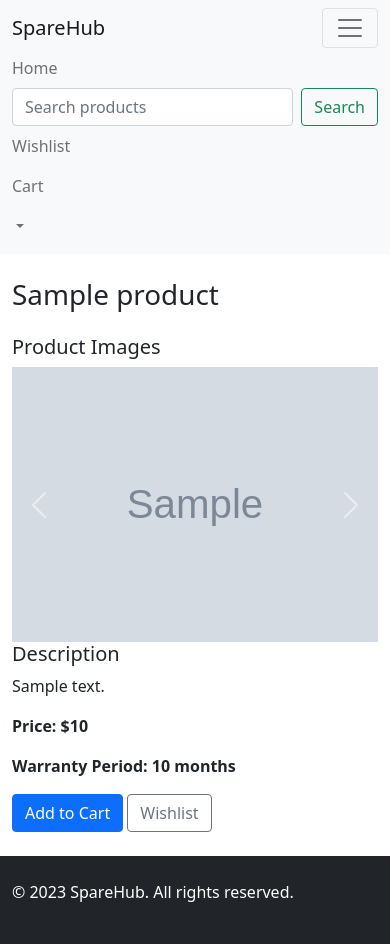
After one commit to DhanushMenon/SpareHub, a Django app: template sparehub/templates/product_detail.html in a window 390 px wide, after a click that opens the changed part. The commit adds this page. Run offline with Django 3.2, Linux system fonts and the light colour scheme; the template is opened without the code that fills it: most values are stand-ins (such as "Sample title", 1, 10 or a date in 2020); grey boxes marked "Sample" are stand-in pictures.

```diff
--- a/sparehub/spares/urls.py
+++ b/sparehub/spares/urls.py
@@ -6,7 +6,7 @@ from spares import views as spares_views
 
 from django.urls import path
 from . import views  # Import views from the current app
-from .views import login_view, register_view
+from .views import login_view, register_view, product_detail
 
 from django.contrib.auth import views as auth_views
 
@@ -48,6 +48,9 @@ urlpatterns = [
     path('category/<str:category>/', views.category_products, name='category_products'),  # New URL pattern
 
 
+    path('product/<int:product_id>/', product_detail, name='product_detail'),
+
+
 
 
 ]
--- /dev/null
+++ b/sparehub/templates/product_detail.html
@@ -0,0 +1,140 @@
+{% load static %}
+<!DOCTYPE html>
+<html lang="en">
+<head>
+    <meta charset="UTF-8">
+    <meta name="viewport" content="width=device-width, initial-scale=1.0">
+    <title>{{ product.name }} - SpareHub</title>
+    <link href="https://cdn.jsdelivr.net/npm/bootstrap@5.1.3/dist/css/bootstrap.min.css" rel="stylesheet">
+    <script src="https://code.jquery.com/jquery-3.6.0.min.js"></script>
+</head>
+<body>
+    <nav class="navbar navbar-expand-lg navbar-light bg-light">
+        <div class="container">
+            <a class="navbar-brand" href="{% url 'spares:browse_customer' %}">SpareHub</a>
+            <button class="navbar-toggler" type="button" data-bs-toggle="collapse" data-bs-target="#navbarNav" aria-controls="navbarNav" aria-expanded="false" aria-label="Toggle navigation">
+                <span class="navbar-toggler-icon"></span>
+            </button>
+            <div class="collapse navbar-collapse" id="navbarNav">
+                <ul class="navbar-nav me-auto">
+                    <li class="nav-item">
+                        <a class="nav-link" href="{% url 'spares:browse_customer' %}">Home</a>
+                    </li>
+                </ul>
+                <form class="d-flex" method="GET" action="{% url 'spares:browse_customer' %}">
+                    <input class="form-control me-2" type="search" placeholder="Search products" aria-label="Search" name="search" value="{{ request.GET.search }}">
+                    <button class="btn btn-outline-success" type="submit">Search</button>
+                </form>
+                <ul class="navbar-nav ms-auto">
+                    <li class="nav-item">
+                        <a class="nav-link" href="{% url 'spares:view_wishlist' %}"><i class="fas fa-heart"></i> Wishlist</a>
+                    </li>
+                    <li class="nav-item">
+                        <a class="nav-link" href="{% url 'spares:view_cart' %}"><i class="fas fa-shopping-cart"></i> Cart</a>
+                    </li>
+                    <li class="nav-item dropdown">
+                        <a class="nav-link dropdown-toggle" href="#" id="navbarDropdown" role="button" data-bs-toggle="dropdown" aria-expanded="false">
+                            <i class="fas fa-user"></i> {{ request.user.username }}
+                        </a>
+                        <ul class="dropdown-menu" aria-labelledby="navbarDropdown">
+                            <li><a class="dropdown-item" href="#">Profile</a></li>
+                            <li><a class="dropdown-item" href="#">Orders</a></li>
+                            <li><hr class="dropdown-divider"></li>
+                            <li>
+                                <form method="post" action="{% url 'logout' %}">
+                                    {% csrf_token %}
+                                    <button type="submit" class="dropdown-item">Logout</button>
+                                </form>
+                            </li>
+                        </ul>
+                    </li>
+                </ul>
+            </div>
+        </div>
+    </nav>
+
+    <main class="container my-4">
+        <h1 class="mb-4">{{ product.name }}</h1>
+        <div class="row">
+            <div class="col-md-6">
+                <h5>Product Images</h5>
+                <div id="carouselExampleIndicators" class="carousel slide" data-bs-ride="carousel">
+                    <div class="carousel-inner">
+                        {% for image in product.images.all %}
+                            <div class="carousel-item {% if forloop.first %}active{% endif %}">
+                                <img src="{{ image.image.url }}" class="d-block w-100" alt="{{ product.name }}">
+                            </div>
+                        {% endfor %}
+                    </div>
+                    <button class="carousel-control-prev" type="button" data-bs-target="#carouselExampleIndicators" data-bs-slide="prev">
+                        <span class="carousel-control-prev-icon" aria-hidden="true"></span>
+                        <span class="visually-hidden">Previous</span>
+                    </button>
+                    <button class="carousel-control-next" type="button" data-bs-target="#carouselExampleIndicators" data-bs-slide="next">
+                        <span class="carousel-control-next-icon" aria-hidden="true"></span>
+                        <span class="visually-hidden">Next</span>
+                    </button>
+                </div>
+            </div>
+            <div class="col-md-6">
+                <h5>Description</h5>
+                <p>{{ product.description }}</p>
+                <p><strong>Price: ${{ product.price }}</strong></p>
+                <p><strong>Warranty Period: {{ product.warranty_period }} months</strong></p>
+                <button class="btn btn-primary add-to-cart" data-product-id="{{ product.id }}">Add to Cart</button>
+                <button class="btn btn-outline-secondary add-to-wishlist" data-product-id="{{ product.id }}">
+                    <i class="far fa-heart"></i> Wishlist
+                </button>
+            </div>
+        </div>
+    </main>
+
+    <footer class="bg-dark text-white py-4">
+        <div class="container">
+            <p>&copy; 2023 SpareHub. All rights reserved.</p>
+        </div>
+    </footer>
+
+    <script src="https://cdn.jsdelivr.net/npm/bootstrap@5.1.3/dist/js/bootstrap.bundle.min.js"></script>
+    <script>
+        $(document).ready(function() {
+            // Add to Cart functionality
+            $('.add-to-cart').click(function() {
+                var productId = $(this).data('product-id');
+                $.ajax({
+                    url: '{% url "spares:add_to_cart" 0 %}'.replace('0', productId),
+                    type: 'POST',
+                    headers: {'X-CSRFToken': '{{ csrf_token }}'},
+                    success: function(response) {
+                        alert('Product added to cart!');
+                    },
+                    error: function() {
+                        alert('Error adding product to cart.');
+                    }
+                });
+            });
+
+            // Add to Wishlist functionality
+            $('.add-to-wishlist').click(function() {
+                var productId = $(this).data('product-id');
+                var button = $(this);
+                $.ajax({
+                    url: '{% url "spares:add_to_wishlist" 0 %}'.replace('0', productId),
+                    type: 'POST',
+                    headers: {'X-CSRFToken': '{{ csrf_token }}'},
+                    success: function(response) {
+                        if (response.success) {
+                            button.html('<i class="fas fa-heart"></i> Wishlisted');
+                            button.prop('disabled', true);
+                            alert(response.message);
+                        }
+                    },
+                    error: function() {
+                        alert('Error adding product to wishlist.');
+                    }
+                });
+            });
+        });
+    </script>
+</body>
+</html>
```
Also changed, not shown: sparehub/spares/views.py (+45 -29 lines), sparehub/templates/browse_customer.html (+31 -2 lines), sparehub/templates/edit_product.html (+11 -6 lines), sparehub/db.sqlite3, sparehub/media/product_images/car1_TyQmMKx.jpg (added), 1 other file.
